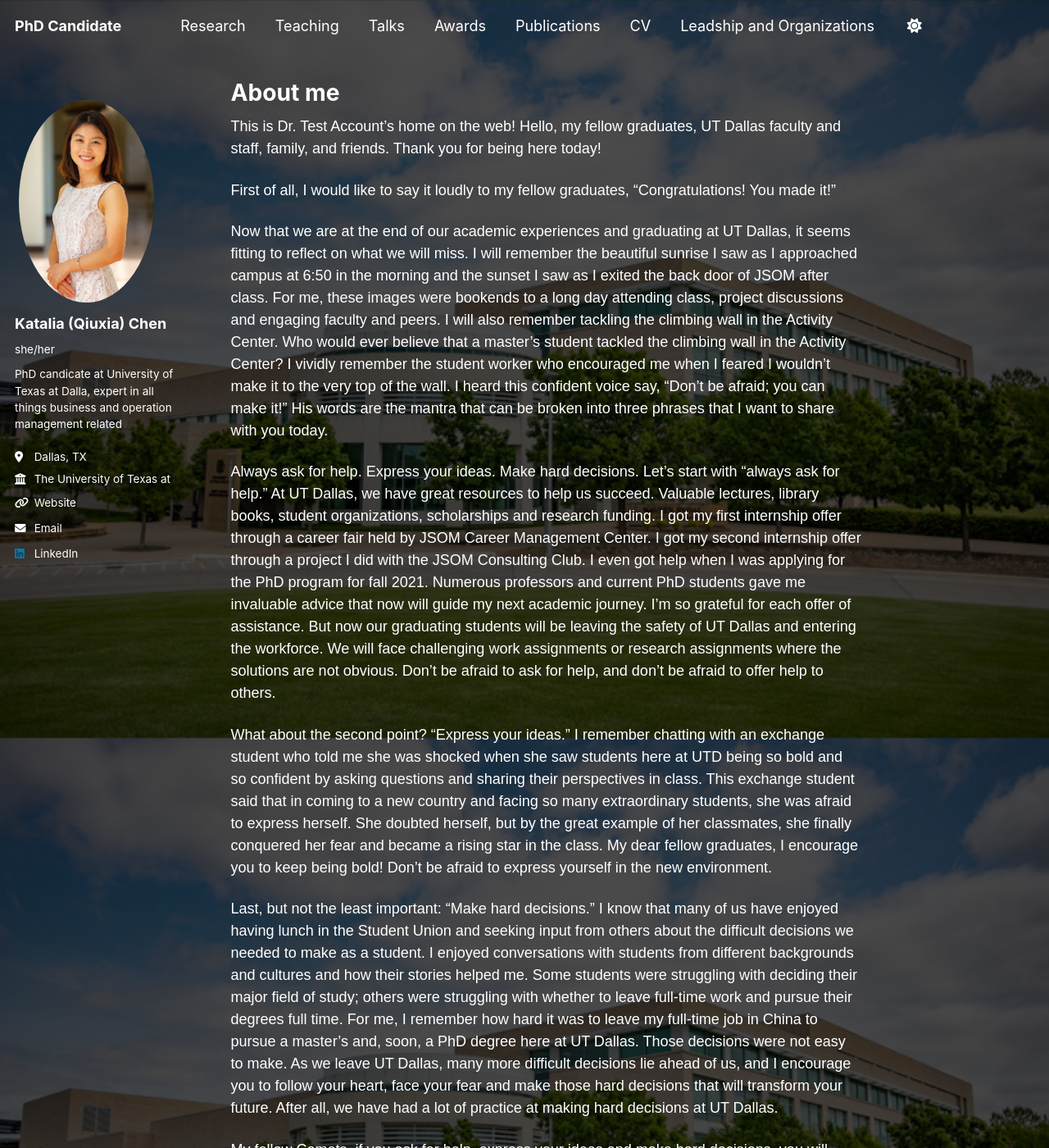
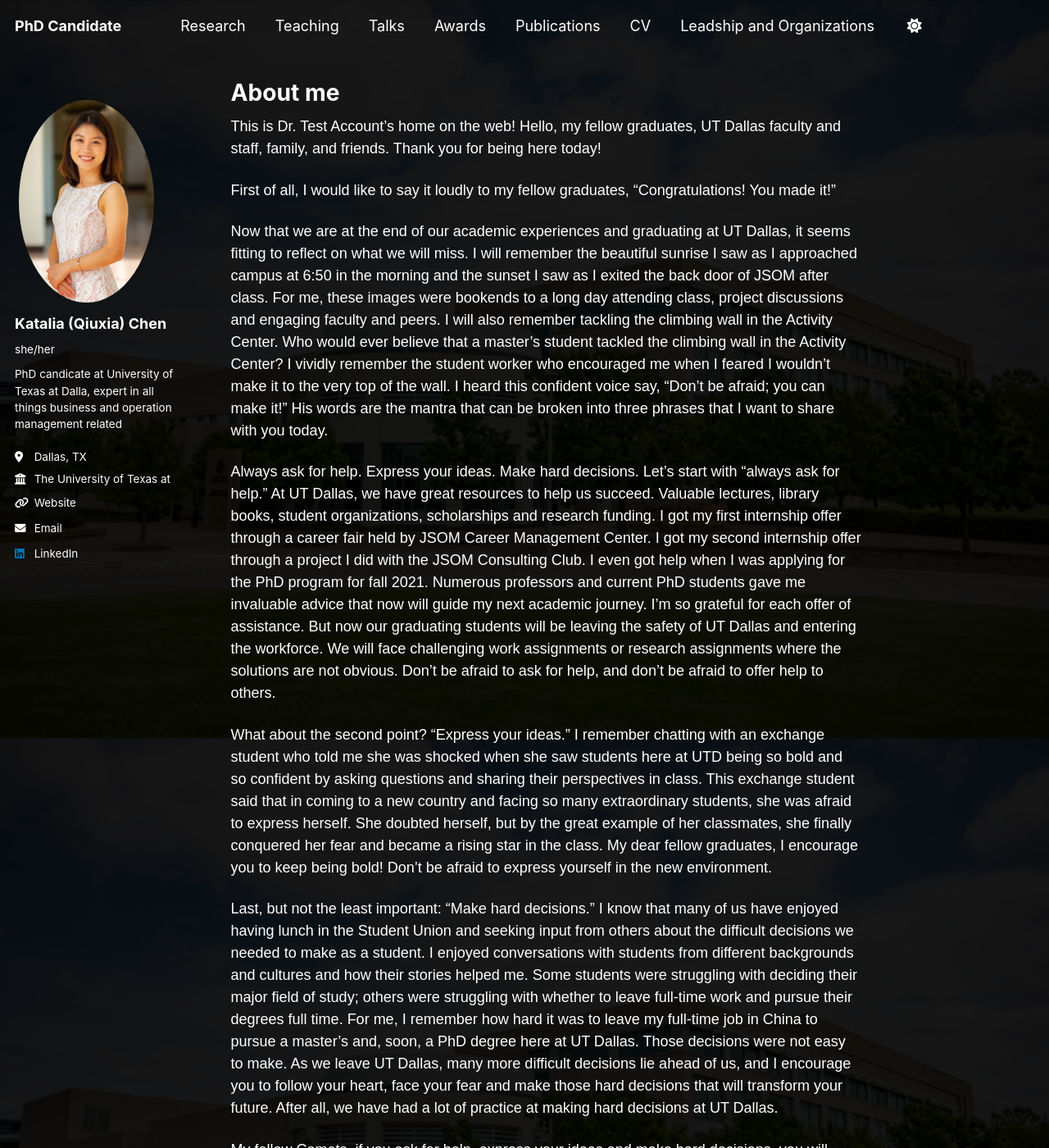
Before and after one commit to qxc2/Katalia_Qiuxia_Chen_v1, a Jekyll site: the page built from _pages/about.md, in a window 1280 px wide and 1400 px high. Shown: the whole window at 82% size. Built offline with Jekyll 4.4.1, drawn with Linux system fonts in a browser that asks for light colours.

Commit message:
Update main.scss

```diff
--- a/assets/css/main.scss
+++ b/assets/css/main.scss
@@ -49,6 +49,6 @@ body::before {
   left: 0;
   width: 100%;
   height: 100%;
-  background: rgba(0, 0, 0, 0.7); // Dark overlay for contrast
+  background: rgba(0, 0, 0, 0.9); // Dark overlay for contrast
   z-index: -1;
 }
```
